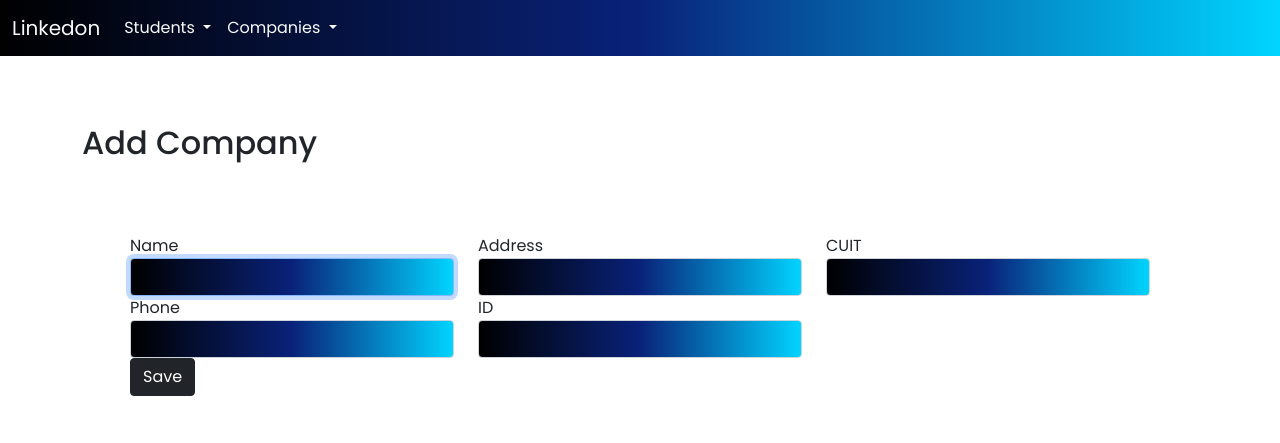
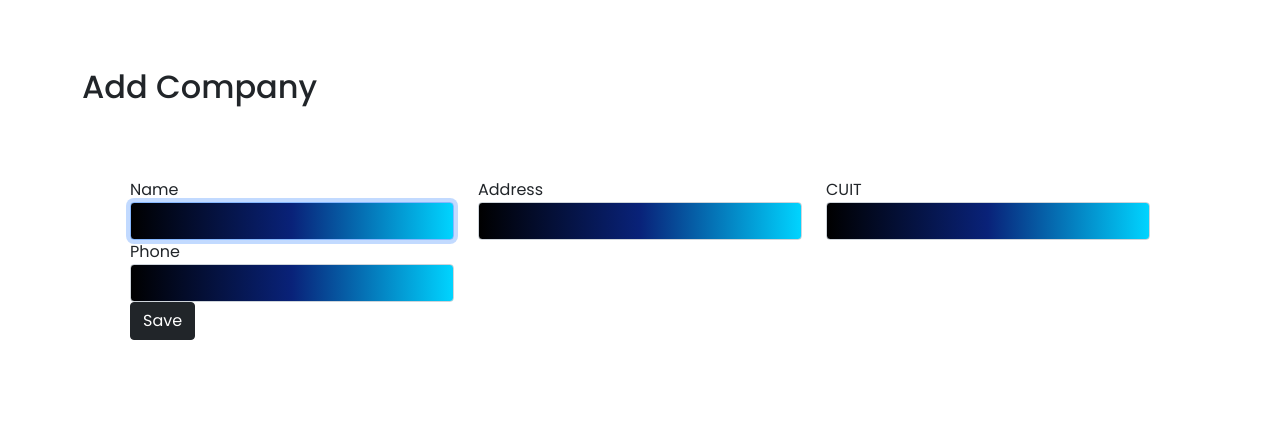
Before and after one commit to echeverriaalex/TP-FINAL-LAB4, a PHP site: template Views/company-add.php in a window 1280 px wide. Shown: the top 443 px of the page. Run offline with PHP 8.4, Linux system fonts and the light colour scheme; the template is opened without the code that fills it, so the values that code supplies are empty; some libraries are stand-ins or nearby versions.

Commit message:
elimino el id de empresa que estaba de mas y daba problemas

```diff
--- a/Views/company-add.php
+++ b/Views/company-add.php
@@ -1,6 +1,3 @@
-<?php
-    require_once('nav-admin.php');
-?>
 <main class="py-5">
      <section id="listado" class="mb-5">
           <div class="container">
@@ -10,31 +7,25 @@
                          <div class="col-lg-4">
                               <div class="form-group">
                                    <label for="">Name</label>
-                                   <input type="text" name="name" value="" class="form-control" autofocus>
+                                   <input type="text" name="name" value="" class="form-control text-light" autofocus>
                               </div>
                          </div>
                          <div class="col-lg-4">
                               <div class="form-group">
                                    <label for="">Address</label>
-                                   <input type="text" name="address" value="" class="form-control">
+                                   <input type="text" name="address" value="" class="form-control text-light">
                               </div>
                          </div>
                          <div class="col-lg-4">
                               <div class="form-group">
                                    <label for="">CUIT</label>
-                                   <input type="text" name="cuit" value="" class="form-control">
+                                   <input type="text" name="cuit" value="" class="form-control text-light">
                               </div>
                          </div>
                          <div class="col-lg-4">
                               <div class="form-group">
                                    <label for="">Phone</label>
-                                   <input type="text" name="phone" value="" class="form-control">
-                              </div>
-                         </div>
-                         <div class="col-lg-4">
-                              <div class="form-group">
-                                   <label for="">ID</label>
-                                   <input type="text" name="id" value="" class="form-control">
+                                   <input type="text" name="phone" value="" class="form-control text-light">
                               </div>
                          </div>
                     </div>
```
